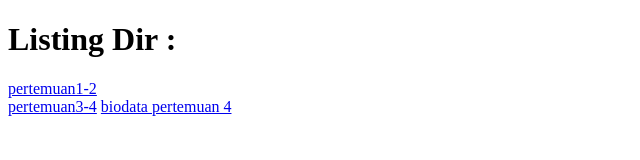
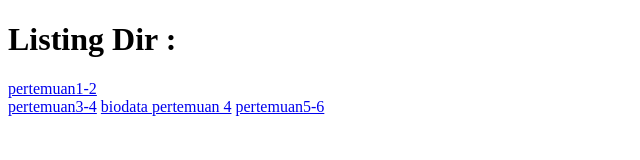
Before and after one commit to MI1309/belajar_web, a plain HTML site: page index.html in a window 1280 px wide. Shown: the whole page, without its empty margins (0-640 px from the left). Drawn offline with Linux system fonts and the light colour scheme.

Commit message:
pertemuan5-6

```diff
--- a/index.html
+++ b/index.html
@@ -11,6 +11,7 @@
     <br>
     <a href="./pertemuan3-4/">pertemuan3-4</a>
     <a href="./pertemuan3-4/biodata.html">biodata pertemuan 4</a>
+    <a href="./pertemuan5-6/">pertemuan5-6</a>
 
 </body>
 </html>
```
